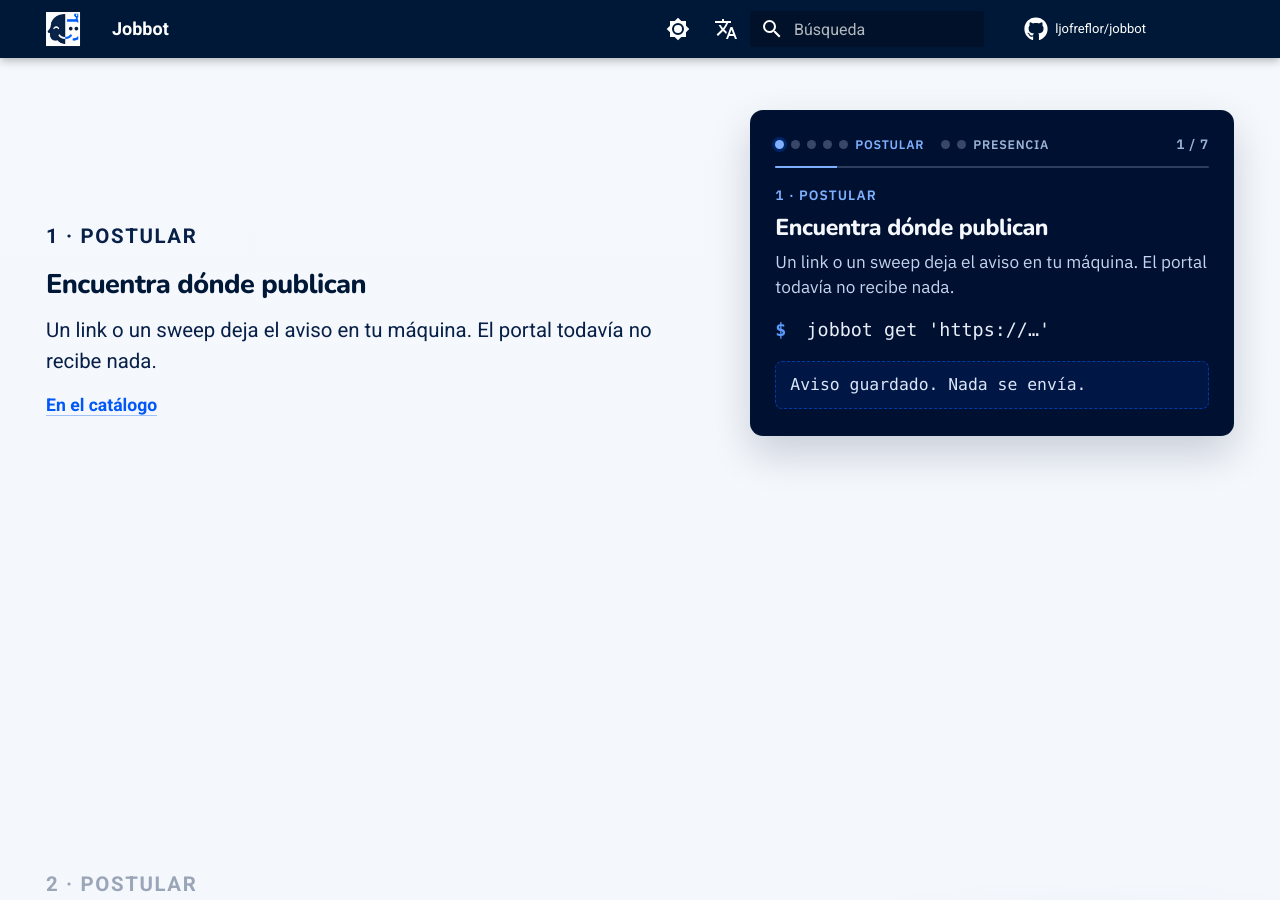
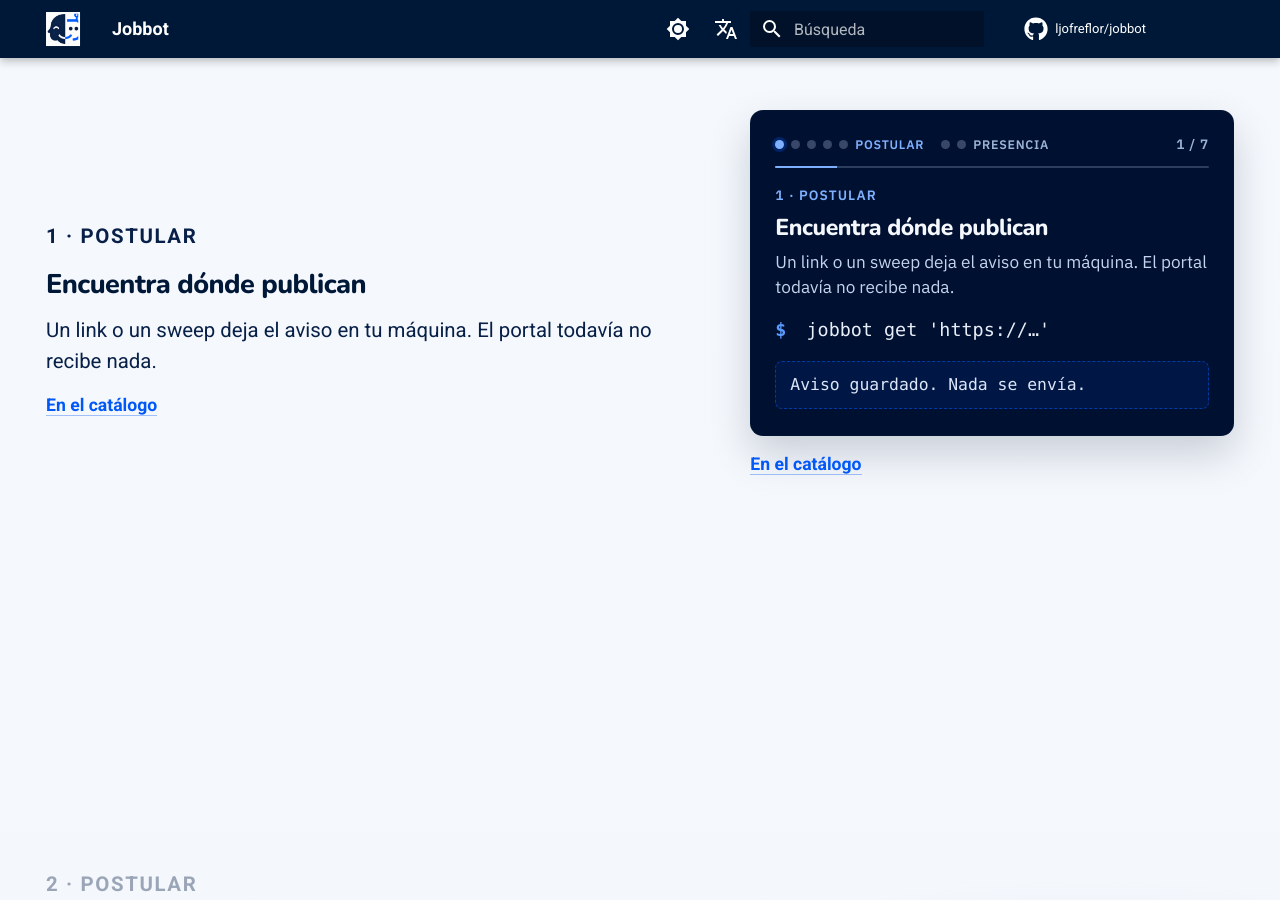
Before and after one commit to ljofreflor/jobbot, an MkDocs documentation site: the page built from docs/index.md, in a window 1280 px wide and 900 px high, scrolled down 1084 px. Built offline with MkDocs 1.6.1 and Material for MkDocs 9.7.7, drawn with Linux system fonts in a browser that asks for light colours; comment, search, counter and statistics services are not loaded.

Commit message:
docs(landing): keep a catalog link on the pinned terminal
The sticky panel links to the command group of the beat on screen.
The link sits outside the decorative stage so it stays usable.

Co-authored-by: Leonardo Andes Jofre Flor <leonardo.jofre+csld1@consalud.cl>

```diff
--- a/docs/overrides/home.html
+++ b/docs/overrides/home.html
@@ -248,6 +248,11 @@
           {% if en %}Job stored. Nothing is sent.{% else %}Aviso guardado. Nada se envía.{% endif %}
         </p>
       </div>
+      <p class="jb-scrolly__pin-more">
+        <a id="jb-scrolly-more" href="{% if en %}#cmd-vacancies{% else %}#cmd-vacantes{% endif %}">
+          {% if en %}In the catalog{% else %}En el catálogo{% endif %}
+        </a>
+      </p>
     </div>
     <div class="jb-scrolly__steps">
       <h2 id="jb-scrolly-title">
--- a/docs/stylesheets/landing.css
+++ b/docs/stylesheets/landing.css
@@ -1097,7 +1097,12 @@ body:has(.jb-hero) .md-tabs {
   margin-top: 0.15rem;
 }
 
-.jb-scrolly__more a {
+.jb-scrolly__pin-more {
+  margin: 0.7rem 0 0;
+}
+
+.jb-scrolly__more a,
+.jb-scrolly__pin-more a {
   color: var(--jb-cobalt);
   font-size: 0.88rem;
   font-weight: 700;
@@ -1105,7 +1110,8 @@ body:has(.jb-hero) .md-tabs {
   border-bottom: 1px solid rgba(0, 88, 248, 0.35);
 }
 
-.jb-scrolly__more a:hover {
+.jb-scrolly__more a:hover,
+.jb-scrolly__pin-more a:hover {
   border-bottom-color: var(--jb-cobalt);
 }
 
```
Also changed, not shown: other parts of docs/overrides/home.html (+6 -0 lines).
